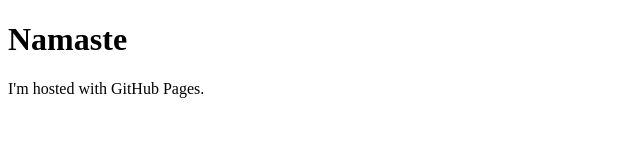
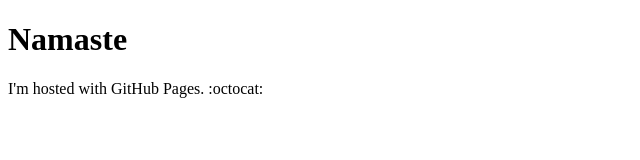
Before and after one commit to jaymateti/jaymateti.github.io, a plain HTML site: page index.html in a window 1280 px wide. Shown: the full height of the page, 0-640 px from the left. Drawn offline with Linux system fonts and the light colour scheme.

Commit message:
Update index.html

```diff
--- a/index.html
+++ b/index.html
@@ -3,6 +3,6 @@
 <body>
 <h1>  Namaste
 </h1>
-<p>I'm hosted with GitHub Pages.</p>
+<p>I'm hosted with GitHub Pages. :octocat: </p>
 </body>
 </html>
```
